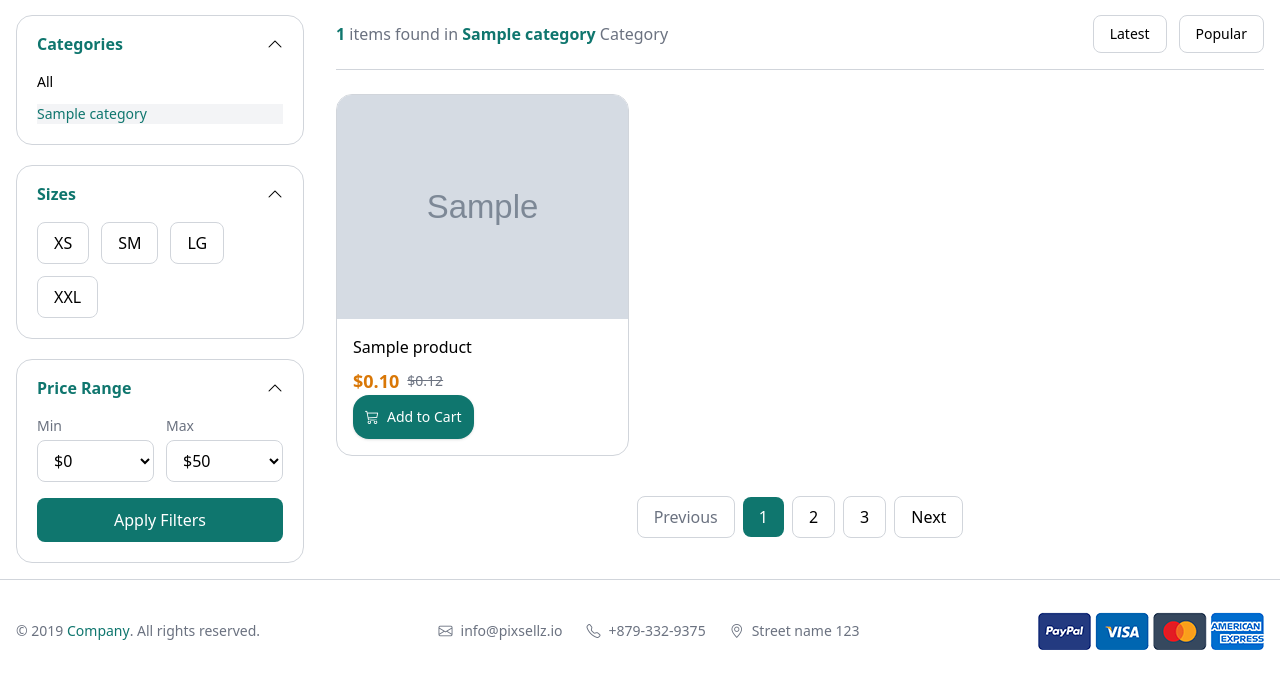
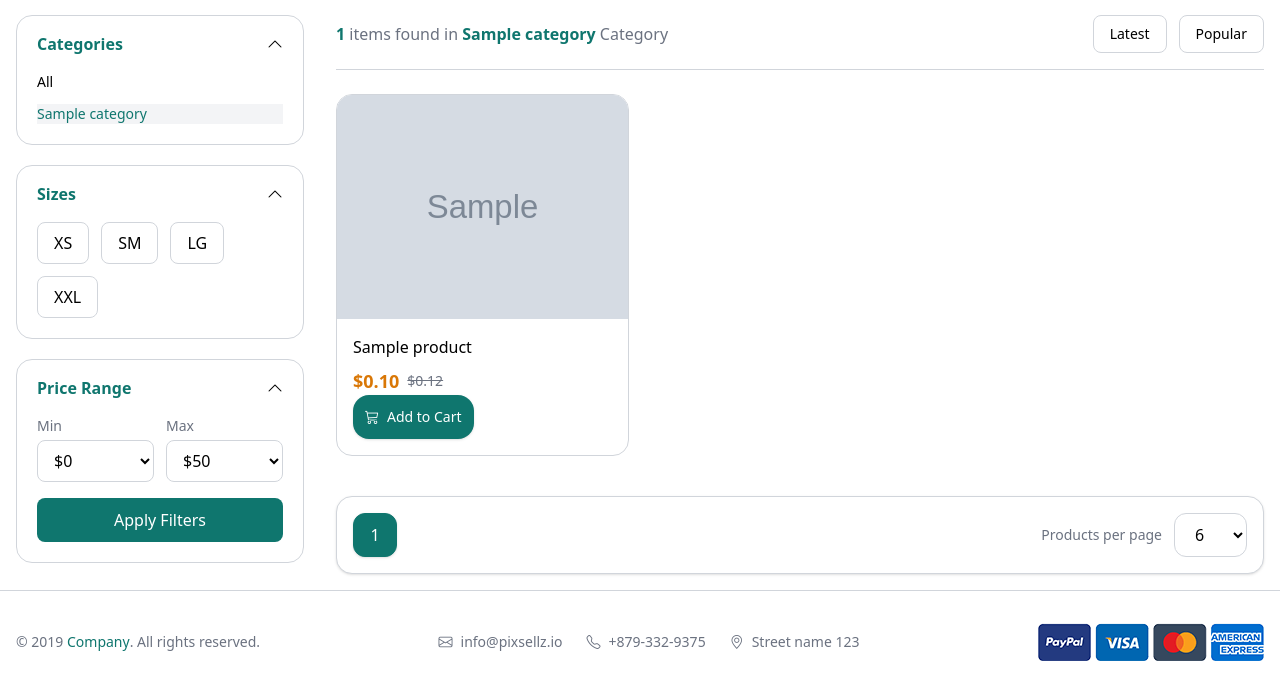
Before and after one commit to EslamKamel89/Djangify, a Django app: a page that uses store/templates/store/index.html in a window 1280 px wide. Shown: the part 213-906 px from the top of the page. Before the commit the page ends 863 px from the top, so only its background shows below. Run offline with Django 5.2, Linux system fonts and the light colour scheme; tables that the repository leaves empty hold one stand-in row (values such as "Sample post"); grey boxes marked "Sample" are stand-in pictures; parts of the project's set-up code (start-up, migrations or seed data) failed here and were passed over; some libraries are stand-ins or nearby versions.

Commit message:
feat(store): add product pagination with configurable page size

```diff
--- a/store/templates/store/index.html
+++ b/store/templates/store/index.html
@@ -79,39 +79,7 @@
           {% include 'store/partials/product_card.html'%}
           {% endfor %}
         </div>
-
-        <!-- Pagination -->
-        <div class="mt-10 flex justify-center">
-          <div class="flex items-center gap-2">
-            <button
-              class="px-4 py-2 border border-neutral rounded-lg text-muted cursor-not-allowed"
-            >
-              Previous
-            </button>
-
-            <button class="px-4 py-2 rounded-lg bg-primary text-white">
-              1
-            </button>
-
-            <button
-              class="px-4 py-2 border border-neutral rounded-lg hover:border-primary transition"
-            >
-              2
-            </button>
-
-            <button
-              class="px-4 py-2 border border-neutral rounded-lg hover:border-primary transition"
-            >
-              3
-            </button>
-
-            <button
-              class="px-4 py-2 border border-neutral rounded-lg hover:border-primary transition"
-            >
-              Next
-            </button>
-          </div>
-        </div>
+        {% include 'store/partials/pagination.html' %}
       </main>
     </div>
   </div>
--- /dev/null
+++ b/store/templates/store/partials/pagination.html
@@ -0,0 +1,63 @@
+<!-- Pagination -->
+<div
+  class="mt-10 flex flex-col md:flex-row items-center justify-between gap-4 border border-neutral rounded-2xl bg-white p-4 shadow-sm"
+>
+  <!-- Pages -->
+  <div class="flex flex-wrap justify-center items-center gap-2">
+    {% if page_obj.has_previous %}
+    <a
+      href="?page={{ page_obj.previous_page_number }}&per_page={{ per_page }}&category={{ selected_category.slug }}"
+      class="h-11 px-4 rounded-xl border border-neutral bg-white text-muted hover:border-primary hover:text-primary transition flex items-center justify-center gap-2"
+    >
+      <i class="bi bi-chevron-left"></i>
+      <span class="hidden sm:inline">Previous</span>
+    </a>
+    {% endif %} {% for p in pages %}
+    <a
+      href="?page={{ p }}&per_page={{ per_page }}&category={{ selected_category.slug }}"
+      class="min-w-11 h-11 px-3 rounded-xl border transition flex items-center justify-center font-medium {% if p == curr_page %} bg-primary text-white border-primary shadow-sm {% else %} border-neutral bg-white hover:border-primary hover:text-primary {% endif %}"
+    >
+      {{ p }}
+    </a>
+    {% endfor %} {% if page_obj.has_next %}
+    <a
+      href="?page={{ page_obj.next_page_number }}&per_page={{ per_page }}&category={{ selected_category.slug }}"
+      class="h-11 px-4 rounded-xl border border-neutral bg-white text-muted hover:border-primary hover:text-primary transition flex items-center justify-center gap-2"
+    >
+      <span class="hidden sm:inline">Next</span>
+      <i class="bi bi-chevron-right"></i>
+    </a>
+    {% endif %}
+  </div>
+
+  <!-- Per Page -->
+  <form method="GET" class="flex items-center gap-3">
+    {% if selected_category %}
+    <input type="hidden" name="category" value="{{ selected_category.slug }}" />
+    {% endif %}
+
+    <input type="hidden" name="page" value="1" />
+
+    <label class="text-sm text-muted whitespace-nowrap">
+      Products per page
+    </label>
+
+    <select
+      name="per_page"
+      onchange="this.form.submit()"
+      class="h-11 px-4 border border-neutral rounded-xl bg-white focus:outline-none focus:border-primary"
+    >
+      {% for option in per_page_options %}
+      <!--prettier-ignore-->
+      <option
+        value="{{ option }}"
+        {% if option == per_page %}
+        selected
+        {% endif %}
+      >
+        {{ option }}
+      </option>
+      {% endfor %}
+    </select>
+  </form>
+</div>
--- a/store/views.py
+++ b/store/views.py
@@ -1,4 +1,5 @@
 import pydash
+from django.core.paginator import Paginator
 from django.http import HttpRequest, HttpResponse
 from django.shortcuts import get_object_or_404, render
 from django.views import View
@@ -11,15 +12,17 @@ from store.models import Product
 
 class StoreView(View):
     def get(self, request: HttpRequest):
-        products = (
-            Product.objects.prefetch_related("images").filter(is_available=True).all()
-        )
+        products = Product.objects.prefetch_related("images").filter(is_available=True)
         selected_category_slug = request.GET.get("category", None)
         selected_category = None
         if selected_category_slug:
             selected_category = get_object_or_404(Category, slug=selected_category_slug)
             products = products.filter(category__slug=selected_category_slug)
         products_count = products.count()
+        per_page = request.GET.get("per_page", "6")
+        page = int(request.GET.get("page", 1))
+        paginator = Paginator(products, per_page)
+        page_obj = paginator.get_page(page)
         products = [
             {
                 "id": p.pk,
@@ -36,9 +39,8 @@ class StoreView(View):
                 ),
                 "slug": p.slug,
             }
-            for p in products
+            for p in page_obj.object_list
         ]
-
         return render(
             request,
             "store/index.html",
@@ -46,6 +48,11 @@ class StoreView(View):
                 "products": products,
                 "products_count": products_count,
                 "selected_category": selected_category,
+                "page_obj": page_obj,
+                "pages": range(1, page_obj.paginator.num_pages + 1),
+                "curr_page": page,
+                "per_page": per_page,
+                "per_page_options": ["6", "12", "24", "48"],
             },
         )
 
```
